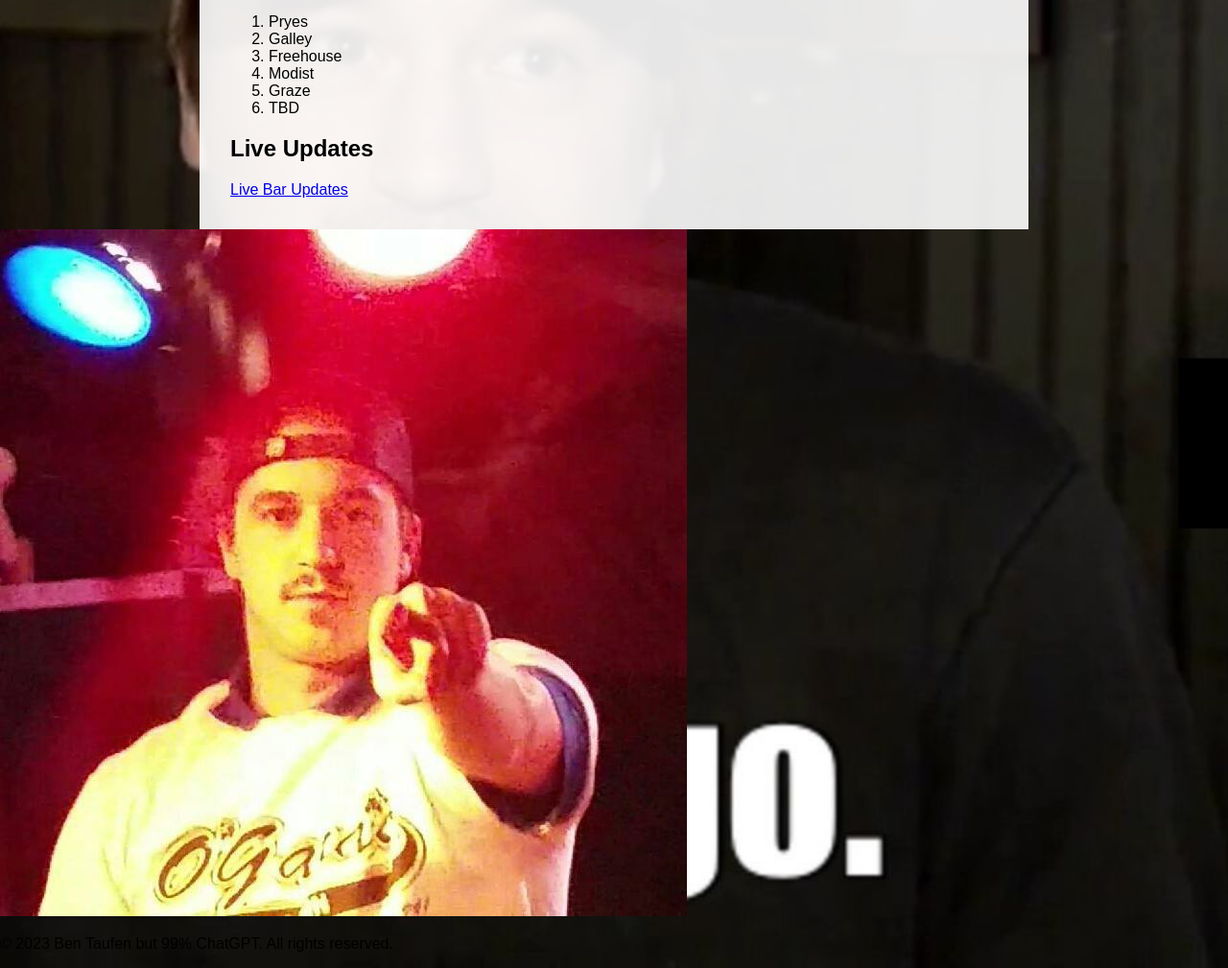
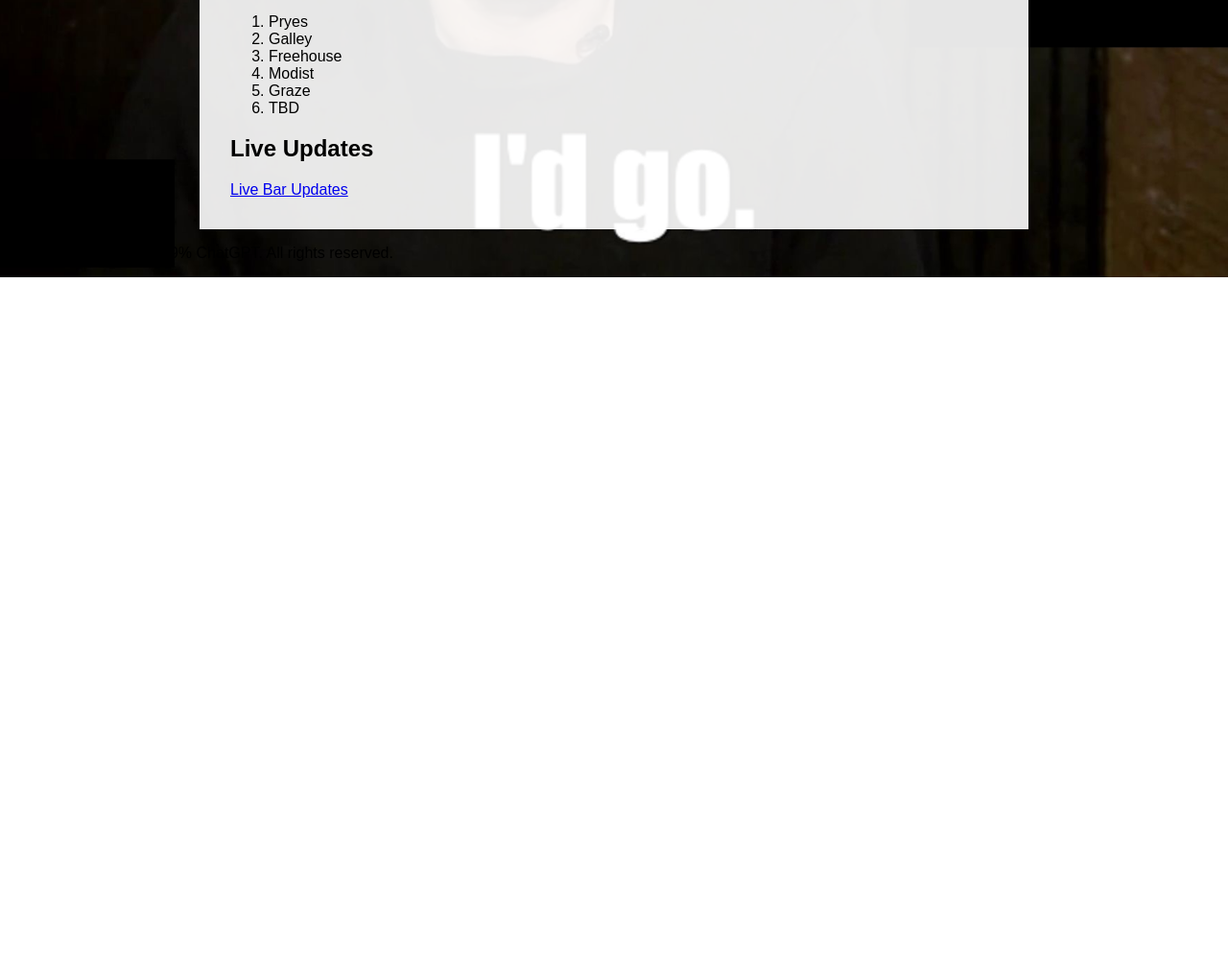
Before and after one commit to Bentaufen/Sams30, a plain HTML site: page index.html in a window 1280 px wide. Shown: the part 500-1509 px from the top of the page at 96% size. After the commit the page ends 800 px from the top, so only its background shows below. Drawn offline with Linux system fonts and the light colour scheme.

Commit message:
Update index.html

```diff
--- a/index.html
+++ b/index.html
@@ -65,9 +65,6 @@
       <a class="twitter-timeline" href="https://twitter.com/SamDirty30?ref_src=twsrc%5Etfw">Live Bar Updates</a> <script async src="https://platform.twitter.com/widgets.js" charset="utf-8"></script>
     </div>
   </div>
-   <div class="image-container">
-    <img src="samog.jpg" alt="Image">
-  </div>
   <footer>
     <p>&copy; 2023 Ben Taufen but 99% ChatGPT. All rights reserved.</p>
   </footer>
```
